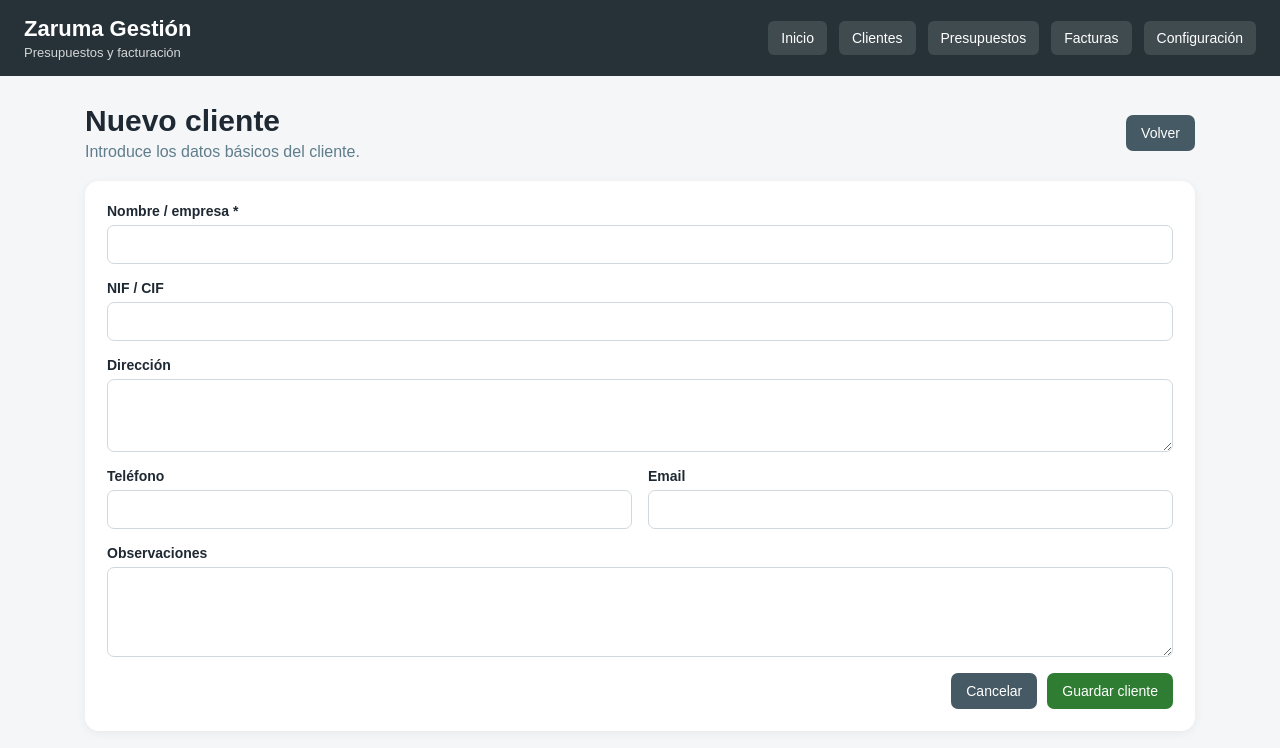
After one commit to ponciorodriguez/zaruma-gestion, a FastAPI app: template templates/new_client.html in a window 1280 px wide. The commit adds this page. Shown: the top 748 px of the page. Run offline with FastAPI, Linux system fonts and the light colour scheme; the template is opened without the code that fills it, so the values that code supplies are empty.

Commit message:
add clients management

```diff
--- a/main.py
+++ b/main.py
@@ -5,11 +5,14 @@ from fastapi.templating import Jinja2Templates
 
 from app.config import APP_NAME
 from app.db import Base, engine
+from app.routes import clients
 from app.utils import money
 
 Base.metadata.create_all(bind=engine)
 
 app = FastAPI(title=APP_NAME)
+
+app.include_router(clients.router)
 
 app.mount("/static", StaticFiles(directory="static"), name="static")
 app.mount("/pdf", StaticFiles(directory="pdf"), name="pdf")
--- a/static/style.css
+++ b/static/style.css
@@ -105,3 +105,126 @@ body {
     color: #607d8b;
     line-height: 1.4;
 }
+
+.page-header {
+    display: flex;
+    justify-content: space-between;
+    align-items: center;
+    gap: 16px;
+    margin-bottom: 20px;
+    flex-wrap: wrap;
+}
+
+.page-header h1 {
+    margin: 0 0 5px 0;
+    font-size: 30px;
+}
+
+.page-header p {
+    margin: 0;
+    color: #607d8b;
+}
+
+.btn {
+    display: inline-block;
+    border: none;
+    background: #455a64;
+    color: white;
+    text-decoration: none;
+    padding: 10px 15px;
+    border-radius: 7px;
+    cursor: pointer;
+    font-size: 14px;
+}
+
+.btn-primary {
+    background: #2e7d32;
+}
+
+.panel {
+    background: white;
+    padding: 22px;
+    border-radius: 14px;
+    box-shadow: 0 2px 10px rgba(0,0,0,0.06);
+}
+
+.table-wrap {
+    overflow-x: auto;
+}
+
+table {
+    width: 100%;
+    border-collapse: collapse;
+}
+
+th,
+td {
+    padding: 12px 10px;
+    border-bottom: 1px solid #e0e0e0;
+    text-align: left;
+    vertical-align: top;
+    font-size: 14px;
+}
+
+th {
+    background: #f4f6f8;
+    font-weight: bold;
+}
+
+.empty {
+    text-align: center;
+    padding: 40px 20px;
+}
+
+.empty h2 {
+    margin-top: 0;
+}
+
+.empty p {
+    color: #607d8b;
+}
+
+.form {
+    display: flex;
+    flex-direction: column;
+    gap: 16px;
+}
+
+.form label {
+    display: flex;
+    flex-direction: column;
+    gap: 6px;
+    font-weight: bold;
+    font-size: 14px;
+}
+
+.form input,
+.form textarea,
+.form select {
+    width: 100%;
+    padding: 10px 11px;
+    border: 1px solid #cfd8dc;
+    border-radius: 7px;
+    font-size: 15px;
+    font-family: inherit;
+    background: white;
+}
+
+.form-grid {
+    display: grid;
+    grid-template-columns: repeat(2, minmax(0, 1fr));
+    gap: 16px;
+}
+
+.form-actions {
+    display: flex;
+    justify-content: flex-end;
+    gap: 10px;
+    flex-wrap: wrap;
+}
+
+@media (max-width: 700px) {
+    .form-grid {
+        grid-template-columns: 1fr;
+    }
+}
--- /dev/null
+++ b/templates/new_client.html
@@ -0,0 +1,55 @@
+{% extends "base.html" %}
+
+{% block content %}
+
+<div class="page-header">
+    <div>
+        <h1>Nuevo cliente</h1>
+        <p>Introduce los datos básicos del cliente.</p>
+    </div>
+
+    <a class="btn" href="/clients">Volver</a>
+</div>
+
+<form class="panel form" method="post" action="/clients">
+
+    <label>
+        Nombre / empresa *
+        <input type="text" name="name" required>
+    </label>
+
+    <label>
+        NIF / CIF
+        <input type="text" name="tax_id">
+    </label>
+
+    <label>
+        Dirección
+        <textarea name="address" rows="3"></textarea>
+    </label>
+
+    <div class="form-grid">
+        <label>
+            Teléfono
+            <input type="text" name="phone">
+        </label>
+
+        <label>
+            Email
+            <input type="email" name="email">
+        </label>
+    </div>
+
+    <label>
+        Observaciones
+        <textarea name="notes" rows="4"></textarea>
+    </label>
+
+    <div class="form-actions">
+        <a class="btn" href="/clients">Cancelar</a>
+        <button class="btn btn-primary" type="submit">Guardar cliente</button>
+    </div>
+
+</form>
+
+{% endblock %}
```
Also changed, not shown: app/routes/clients.py (+64 -0 lines), templates/clients.html (added, +49 -0 lines).
